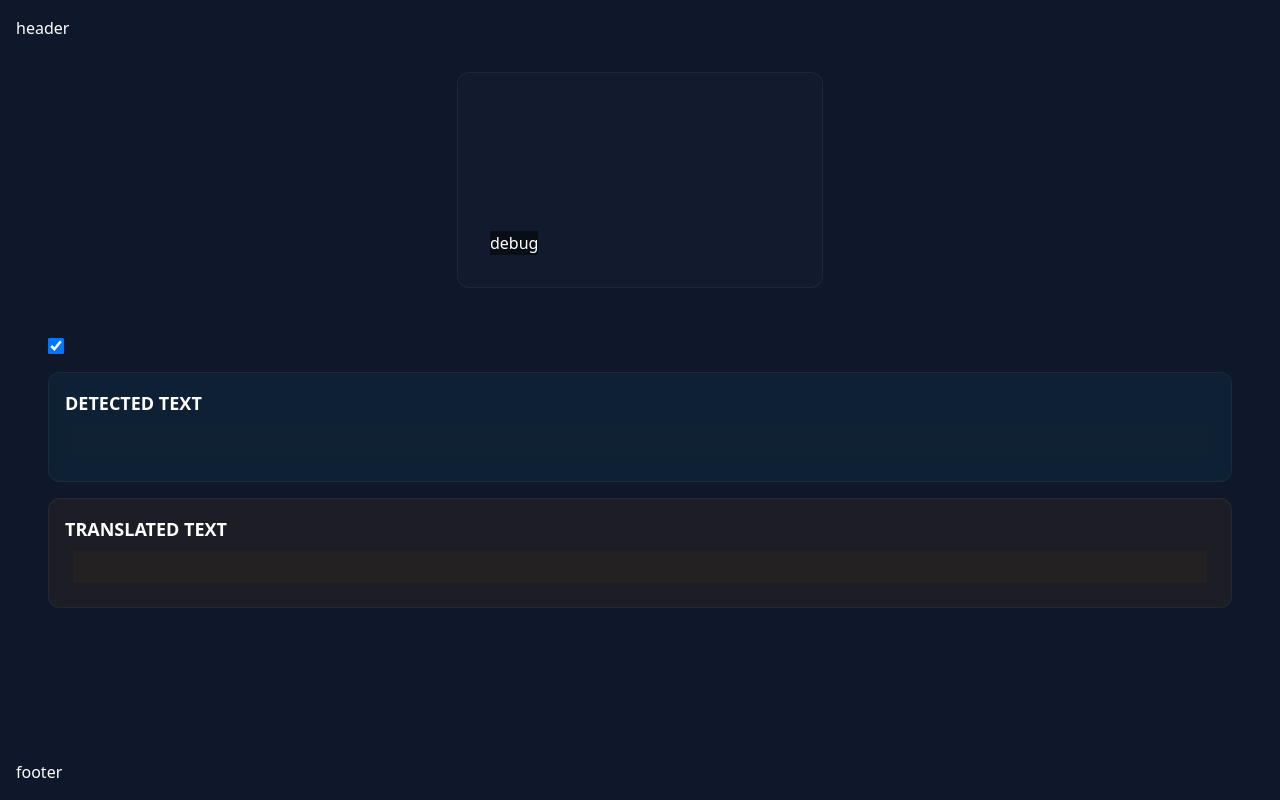
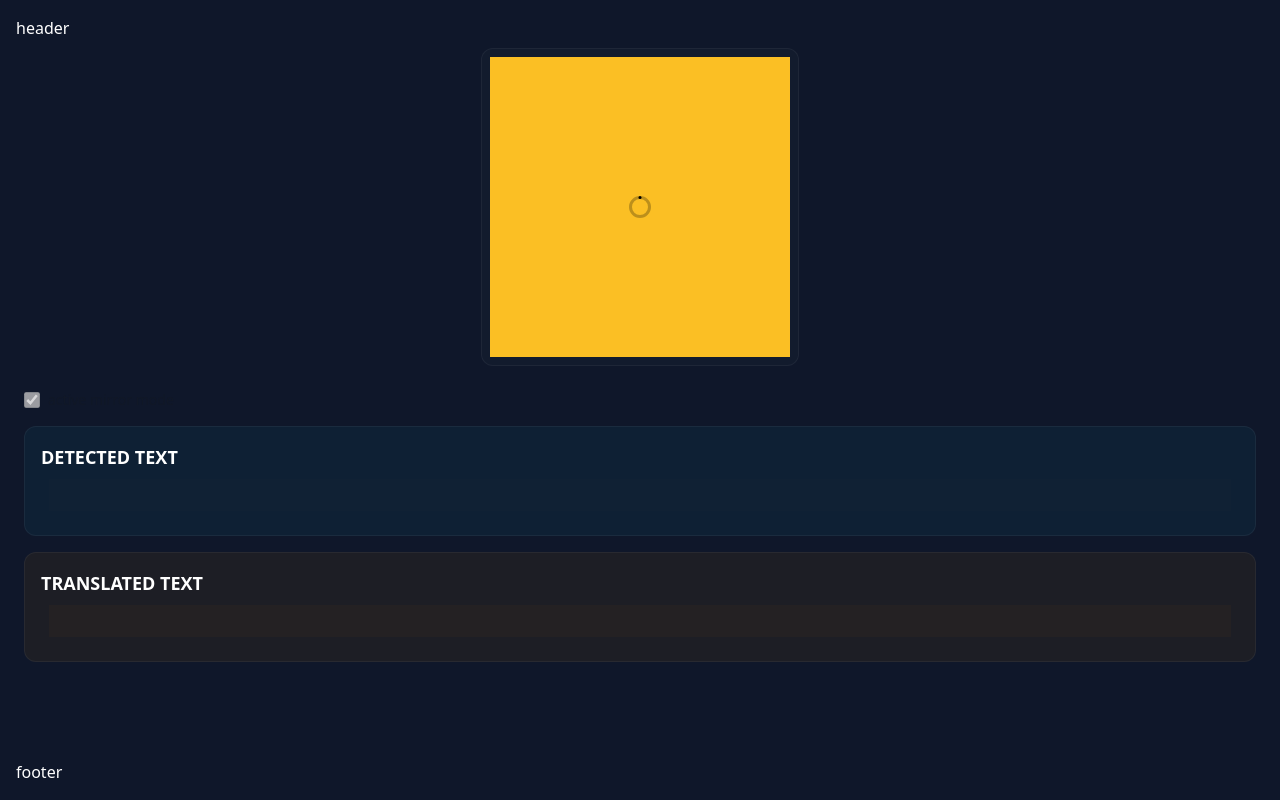
Before and after one commit to pixgram/sign-language, a website built with Vite: page index.html in a window 1280 px wide. Built offline with nearby package versions, Linux system fonts and the light colour scheme; no server answers; files whose address does not match are found by name; what @mediapipe/camera_utils, @mediapipe/holistic would draw is missing.

Commit message:
add loading svg

```diff
--- a/index.html
+++ b/index.html
@@ -6,12 +6,13 @@
     <meta name="viewport" content="width=device-width, initial-scale=1.0" />
     <title>Vite App</title>
   </head>
-  <body>
-    <div class="flex flex-col h-[100dvh] p-4 bg-slate-900 text-white">
+  <body class="h-[100dvh] overflow-hidden">
+    <div class="flex flex-col h-[100dvh] overflow-y-auto p-4 bg-slate-900 text-white">
       <header>header</header>
       <div class="flex flex-col grow">
-        <div class="flex justify-center p-8">
-          <div class="p-8 bg-slate-800/25 border border-white/5 rounded-xl">
+        <div class="flex justify-center p-2">
+          <div class="p-2 bg-slate-800/25 border border-white/5 rounded-xl">
+            <div class="aspect-square w-full bg-amber-400 overflow-hidden flex justify-center items-center bg-[url('/img/dot-revolve.svg')] bg-no-repeat bg-center">
               <div id="liveView" class="relative max-w-3xl rounded-xl">
                 <video
                   id="video"
@@ -23,17 +24,19 @@
                   id="canvas"
                   class="transform absolute top-0 left-0 z-10 w-full h-full"
                 ></canvas>
-              <div class="absolute bottom-0 left-0 bg-black/50">
+                <div class="hidden absolute bottom-0 left-0 bg-black/50">
                   <h3>debug</h3>
                   <p id="output"></p>
                 </div>
               </div>
             </div>
           </div>
-        <div class="flex-1 mt-4 px-8">
+        </div>
+        <div class="flex-1 mt-4 px-2">
           <div class="flex items-center">
             <input
               checked
+              disabled
               id="activeMirrorMode"
               type="checkbox"
               value=""
--- a/main.js
+++ b/main.js
@@ -216,4 +216,10 @@ const camera = new Camera(videoElement, {
   },
 });
 
-camera.start();
+navigator.mediaDevices.getUserMedia({video: true})
+    .then(stream => {
+      camera.start();
+    })
+    .catch(e => {
+      console.error('비디오 스트림을 가져오는 동안 오류 발생: ', e)
+    })
--- a/package.json
+++ b/package.json
@@ -22,6 +22,7 @@
     "@mediapipe/tasks-vision": "^0.10.7",
     "@tensorflow/tfjs": "^4.11.0",
     "device-detector-js": "^3.0.3",
-    "socket.io-client": "^4.7.2"
+    "socket.io-client": "^4.7.2",
+    "vite-plugin-mkcert": "^1.16.0"
   }
 }
--- a/style.css
+++ b/style.css
@@ -1,9 +1,3 @@
 @tailwind base;
 @tailwind components;
 @tailwind utilities;
-
-html,
-body {
-  height: 100dvh;
-  overflow-y: auto;
-}
--- /dev/null
+++ b/vite.config.js
@@ -0,0 +1,9 @@
+import {defineConfig} from "vite";
+import mkcert from 'vite-plugin-mkcert'
+
+export default defineConfig({
+    server: {
+        https: true
+    },
+    plugins: [mkcert()]
+})
```
Also changed, not shown: public/img/dot-revolve.svg (added), 1 other file. Lines whose indentation alone changed are shown as unchanged.
